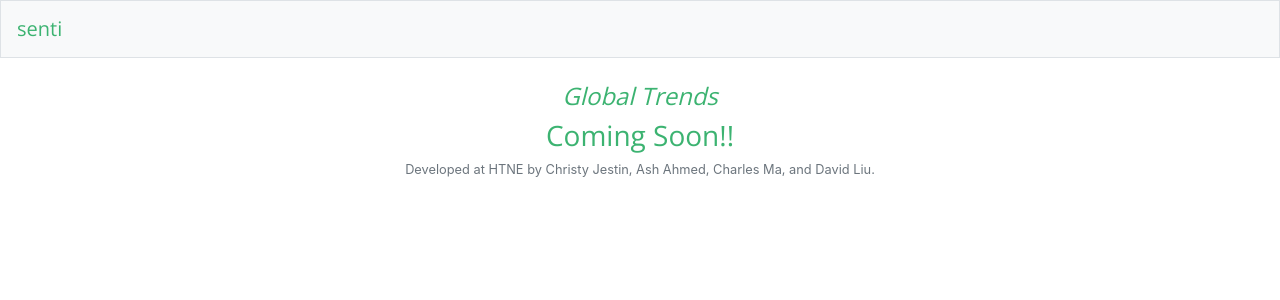
After one commit to Ash3156/senti, a Flask app: page /trends in a window 1280 px wide. The commit adds this page. Shown: the top 300 px of the page. Run offline with Flask 2, Linux system fonts and the light colour scheme.

Commit message:
submission

```diff
--- a/Final/app.py
+++ b/Final/app.py
@@ -18,8 +18,12 @@ def redirect_to_display():
 def show_results(query):
     query = query.split("%20")
     query = " ".join(query)
-    results = f.add_sentiments(f.full_results(f.search_url(query)), False)
-    return render_template("display.html", results = results)
+    query_results = f.add_sentiments(f.full_results(f.search_url(query)), False)
+    return render_template("display.html", query_results = query_results)
+
+@app.route('/trends', methods=['GET'])
+def trends():
+    return render_template("trends.html")
 
 if __name__ == '__main__':
     app.run(debug=True)
--- a/Final/static/styles/styles.css
+++ b/Final/static/styles/styles.css
@@ -0,0 +1,47 @@
+main{
+    text-align: center;
+    text-emphasis-color:green;
+    font-family: 'Open Sans', sans-serif;
+}
+
+.left-text{
+    text-align: left;
+}
+
+p{
+    font-size: x-small;
+}
+
+.jumbotron-fluid{
+    background-color: white;
+}
+
+form{
+    display: inline;
+}
+
+#google_bar{
+    border-radius: 25px;
+    padding: 20px;
+    width: 500px;
+    height: 15px;
+}
+
+/* got from w3schools.org */
+.vertical-center{
+    display: flex;
+    align-items: center;
+}
+
+.logo-text{
+    color: #3CB371;
+}
+
+footer{
+    height: 1rem;
+}
+
+
+.navbar{
+    align-items: center;
+}
--- a/Final/templates/layout.html
+++ b/Final/templates/layout.html
@@ -1,11 +1,39 @@
 <!DOCTYPE html>
+<html lang="en">
 
-<html lang="en">
-    <head>
-        <meta name="viewport" content="initial-scale=1, width=device-width">
-        <title>Senti</title>
-    </head>
-    <body>
-            {% block body %}{% endblock %}
-    </body>
+<head>
+    <meta charset="UTF-8">
+    <meta name="viewport" content="width=device-width, initial-scale=1.0">
+    <meta charset="utf-8">
+    <meta name="viewport" content="initial-scale=1.0, width=device-width">
+
+    <link href="/static/styles/styles.css" rel="stylesheet">
+
+    <!-- taken from Google Fonts-->
+    <link rel="preconnect" href="https://fonts.gstatic.com">
+    <link href="https://fonts.googleapis.com/css2?family=Open+Sans&display=swap" rel="stylesheet">
+
+    <!-- http://getbootstrap.com/docs/4.5/ -->
+    <link rel="stylesheet" href="https://cdn.jsdelivr.net/npm/bootstrap@4.5.3/dist/css/bootstrap.min.css" integrity="sha384-TX8t27EcRE3e/ihU7zmQxVncDAy5uIKz4rEkgIXeMed4M0jlfIDPvg6uqKI2xXr2" crossorigin="anonymous">
+
+    <!--link href="/static/favicon.ico" rel="icon" -->
+
+
+    <!-- http://getbootstrap.com/docs/4.5/ -->
+    <script src="https://code.jquery.com/jquery-3.5.1.slim.min.js" integrity="sha384-DfXdz2htPH0lsSSs5nCTpuj/zy4C+OGpamoFVy38MVBnE+IbbVYUew+OrCXaRkfj" crossorigin="anonymous"></script>
+    <script src="https://cdn.jsdelivr.net/npm/bootstrap@4.5.3/dist/js/bootstrap.bundle.min.js" integrity="sha384-ho+j7jyWK8fNQe+A12Hb8AhRq26LrZ/JpcUGGOn+Y7RsweNrtN/tE3MoK7ZeZDyx" crossorigin="anonymous"></script>
+    <title>Sentiment-al! {% block title %}{% endblock %}</title>
+</head>
+
+
+<body class='text-center'>
+
+    <main>
+        {% block top_bar %}{% endblock %}
+        {% block main %}{% endblock %}
+    </main>
+
+</body>
+{% block custom_footer %}
+{% endblock %}
 </html>
--- /dev/null
+++ b/Final/templates/nav_template.html
@@ -0,0 +1,18 @@
+{% extends "layout.html" %}
+
+{% block top_bar %}
+<nav class="navbar navbar-expand-md navbar-light bg-light border">
+    <div class="d-flex">
+        <a class="navbar-brand" href="/"><span style='color:#3CB371'>senti</span></a>
+        <button aria-controls="navbar" aria-expanded="false" aria-label="Toggle navigation" class="navbar-toggler" data-target="#navbar" data-toggle="collapse" type="button">
+            <span class="navbar-toggler-icon"></span>
+        </button>
+    </div>
+</nav>
+{% endblock %}
+
+{% block custom_footer %}
+<footer class="small text-muted">
+    Developed at HTNE by Christy Jestin, Ash Ahmed, Charles Ma, and David Liu.
+</footer>
+{% endblock %}
--- /dev/null
+++ b/Final/templates/trends.html
@@ -0,0 +1,9 @@
+{% extends "nav_template.html" %}
+
+{% block main %}
+    <div>
+    <br>
+        <h4 class="logo-text"><i>Global Trends</i></h3>
+            <h3 class="logo-text">Coming Soon!!</h3>
+    </div>
+{% endblock %}
```
Also changed, not shown: Final/templates/display.html (+27 -3 lines), Final/templates/index.html (+26 -8 lines), Final/templates/senti.png (added).
